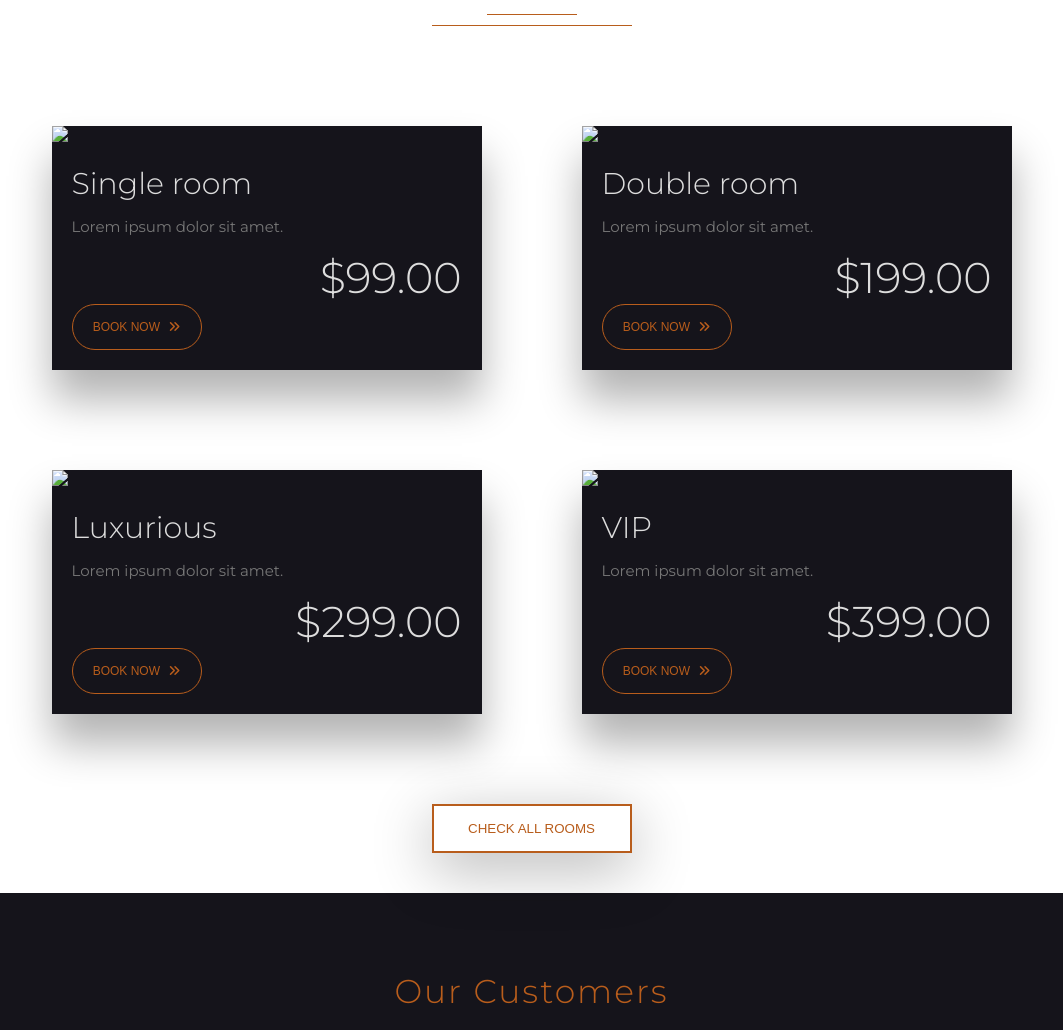
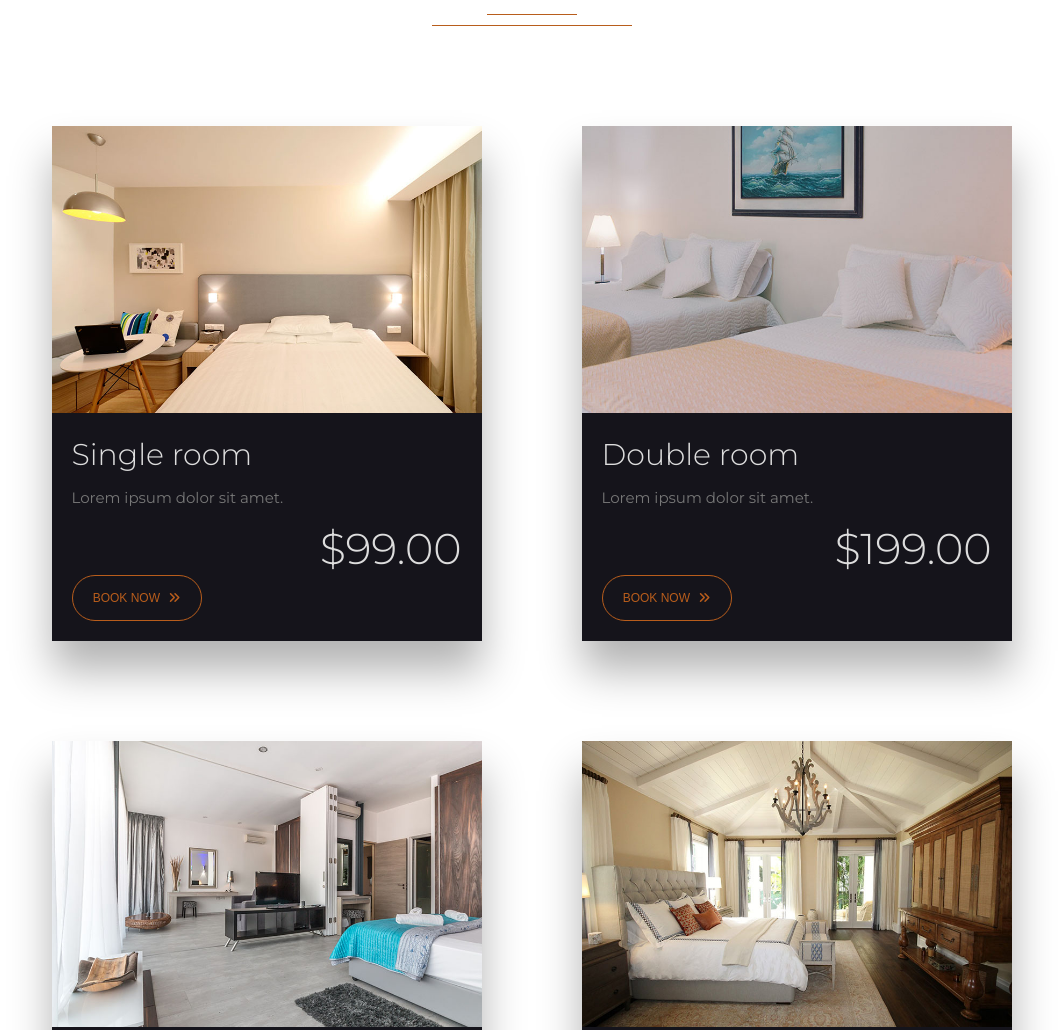
Before and after one commit to adarshcodes/grand_hotel-flexbox, a plain HTML site: page index.html in a window 1280 px wide. Shown: the part 1460-2490 px from the top of the page, without its empty margins (141-1204 px from the left). Drawn offline with Linux system fonts and the light colour scheme; the site is published under a folder, as on GitHub Pages, so addresses that start at the root find nothing.

Commit message:
Update index.html
solved image loading error of rooms section

```diff
--- a/index.html
+++ b/index.html
@@ -148,7 +148,7 @@
     </div>
     <div class="rooms-cards-wrapper">
       <div class="room-card">
-        <img src="/img/single-room.jpeg" class="room-img">
+        <img src="img/single-room.jpeg" class="room-img">
         <div class="room-card-content">
           <h4 class="room-card-heading">Single room</h4>
           <p class="room-card-paragraph">Lorem ipsum dolor sit amet.</p>
@@ -160,7 +160,7 @@
         </div>
       </div>
       <div class="room-card">
-        <img src="/img/double-room.jpeg" class="room-img">
+        <img src="img/double-room.jpeg" class="room-img">
         <div class="room-card-content">
           <h4 class="room-card-heading">Double room</h4>
           <p class="room-card-paragraph">Lorem ipsum dolor sit amet.</p>
@@ -172,7 +172,7 @@
         </div>
       </div>
       <div class="room-card">
-        <img src="/img/lux.jpeg" class="room-img">
+        <img src="img/lux.jpeg" class="room-img">
         <div class="room-card-content">
           <h4 class="room-card-heading">Luxurious</h4>
           <p class="room-card-paragraph">Lorem ipsum dolor sit amet.</p>
@@ -184,7 +184,7 @@
         </div>
       </div>
       <div class="room-card">
-        <img src="/img/vip.jpeg" class="room-img">
+        <img src="img/vip.jpeg" class="room-img">
         <div class="room-card-content">
           <h4 class="room-card-heading">VIP</h4>
           <p class="room-card-paragraph">Lorem ipsum dolor sit amet.</p>
```
